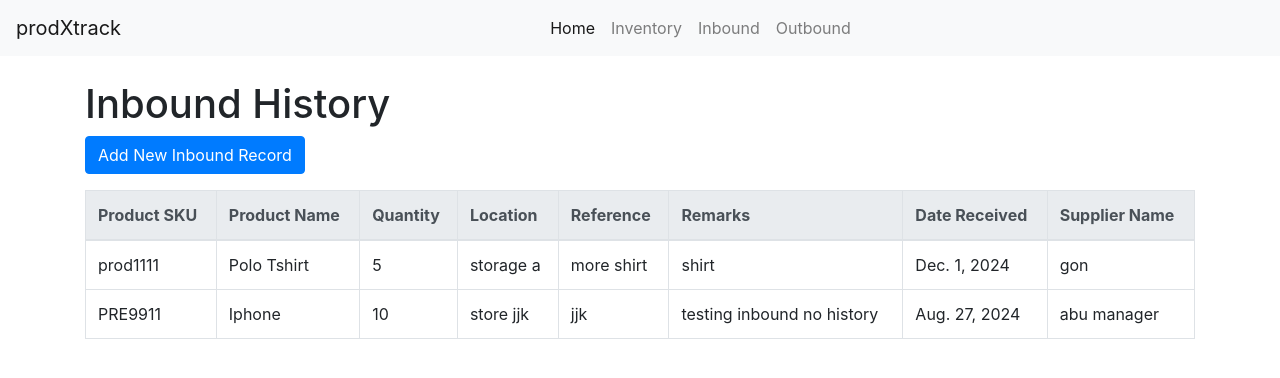
After one commit to dibXpert/inventory_management, a Django app: page /inbound/history/ in a window 1280 px wide. The commit adds this page. Shown: the top 378 px of the page. Run offline with Django 5.2, Linux system fonts and the light colour scheme; data comes from the database, SQL or seed files in the repository; both versions use the stored data as it was after the commit; some libraries are stand-ins or nearby versions.

Commit message:
inbound outbound history, update the quantity in inventory

```diff
--- a/prodxtrack/inventory/forms.py
+++ b/prodxtrack/inventory/forms.py
@@ -1,5 +1,6 @@
 from django import forms
 from .models import Inventory, Inbound, Outbound
+from django.forms.widgets import DateInput
 
 class InventoryForm(forms.ModelForm):
     class Meta:
@@ -8,12 +9,17 @@ class InventoryForm(forms.ModelForm):
 
 
 class InboundForm(forms.ModelForm):
+    date_received = forms.DateField(widget=DateInput(attrs={'type': 'date'}))
+
     class Meta:
         model = Inbound
         fields = ['product_sku', 'quantity','location', 'reference', 'remarks','date_received','supplier_name']
 
 
 class OutboundForm(forms.ModelForm):
+    date_shipped = forms.DateField(widget=DateInput(attrs={'type': 'date'}))
+
+
     class Meta:
         model = Outbound
         fields = ['product_sku', 'quantity','destination', 'reference', 'remarks','date_shipped','customer_name']
--- a/prodxtrack/inventory/models.py
+++ b/prodxtrack/inventory/models.py
@@ -1,7 +1,7 @@
 from django.db import models
 from django.contrib.auth.models import User
 
-# Create your models here.
+# UserProfile to manage roles.
 class UserProfile(models.Model):
     user = models.OneToOneField(User, on_delete=models.CASCADE)
     is_manager = models.BooleanField(default=False)
@@ -17,8 +17,9 @@ class Inventory(models.Model):
     quantity = models.IntegerField()
     supplier = models.CharField(max_length=255)
 
+    #name
     def __str__(self):
-        return self.name
+        return  f"{self.sku} - {self.name}"
 
     class Meta:
         verbose_name = "Inventory"
@@ -37,6 +38,12 @@ class Inbound(models.Model):
     def __str__(self):
         return f"{self.product_sku.name} - {self.quantity} received"
 
+    def save(self, *args, **kwargs):
+        # Update inventory quantity
+        self.product_sku.quantity = self.product_sku.quantity + self.quantity
+        self.product_sku.save()
+        super(Inbound, self).save(*args, **kwargs)
+
 class Outbound(models.Model):
     product_sku = models.ForeignKey(Inventory, on_delete= models.CASCADE)
     quantity = models.IntegerField()
@@ -47,4 +54,10 @@ class Outbound(models.Model):
     customer_name = models.CharField(max_length=255)
 
     def __str__(self):
-        return f"{self.product_sku.name} - {self.quantity} shipped"
+        return (f"{self.product_sku.name} - {self.quantity} shipped")
+
+    def save(self, *args, **kwargs):
+        # Update inventory quantity
+        self.product_sku.quantity = self.product_sku.quantity - self.quantity
+        self.product_sku.save()
+        super(Outbound, self).save(*args, **kwargs)
--- a/prodxtrack/inventory/templates/inventory/add_inv.html
+++ b/prodxtrack/inventory/templates/inventory/add_inv.html
@@ -7,7 +7,8 @@
     <form method="post">
         {% csrf_token %}
         {{form.as_p}}
-        <button type="submit">Add</button>
+        <button class="btn btn-success" type="submit">Add</button>
+        <a href="{% url 'inventory_list' %}" class="btn btn-secondary">Cancel</a>
     </form>
 </body>
 
--- a/prodxtrack/inventory/templates/inventory/base.html
+++ b/prodxtrack/inventory/templates/inventory/base.html
@@ -22,10 +22,10 @@
                     <a class="nav-link" href="{% url 'inventory_list' %}">Inventory</a>
                 </li>
                 <li class="nav-item">
-                    <a class="nav-link" href="{% url 'record_inbound' %}">Inbound</a>
+                    <a class="nav-link" href="{% url 'view_inbound_history' %}">Inbound</a>
                 </li>
                 <li class="nav-item">
-                    <a class="nav-link" href="{% url 'record_outbound' %}">Outbound</a>
+                    <a class="nav-link" href="{% url 'view_outbound_history' %}">Outbound</a>
                 </li>
 
             </ul>
--- /dev/null
+++ b/prodxtrack/inventory/templates/inventory/inbound_history.html
@@ -0,0 +1,36 @@
+{% extends 'inventory/base.html' %}
+
+{% block content %}
+<body>
+    <h1>Inbound History</h1>
+    <a href="{% url 'record_inbound' %}" class="btn btn-primary mb-3">Add New Inbound Record</a>
+    <table class="table table-bordered">
+        <thead class="thead-light">
+            <tr>
+                <th>Product SKU</th>
+                <th>Product Name</th>
+                <th>Quantity</th>
+                <th>Location</th>
+                <th>Reference</th>
+                <th>Remarks</th>
+                <th>Date Received</th>
+                <th>Supplier Name</th>
+            </tr>
+        </thead>
+        <tbody>
+            {% for record in inbound_records %}
+            <tr>
+                <td>{{ record.product_sku.sku }}</td>
+                <td>{{ record.product_sku.name }}</td>
+                <td>{{ record.quantity }}</td>
+                <td>{{ record.location }}</td>
+                <td>{{ record.reference }}</td>
+                <td>{{ record.remarks }}</td>
+                <td>{{ record.date_received }}</td>
+                <td>{{ record.supplier_name }}</td>
+            </tr>
+            {% endfor %}
+        </tbody>
+    </table>
+</body>
+{% endblock %}
--- a/prodxtrack/inventory/templates/inventory/record_inbound.html
+++ b/prodxtrack/inventory/templates/inventory/record_inbound.html
@@ -6,7 +6,8 @@
     <form method="post">
         {% csrf_token %}
         {{ form.as_p }}
-        <button type="submit">Save</button>
+        <button class="btn btn-success" type="submit">Save</button>
+        <a href="{% url 'inventory_list' %}" class="btn btn-secondary">Cancel</a>
     </form>
 
 </body>
--- a/prodxtrack/inventory/templates/inventory/record_outbound.html
+++ b/prodxtrack/inventory/templates/inventory/record_outbound.html
@@ -6,7 +6,8 @@
     <form method="post">
         {% csrf_token%}
         {{form.as_p}}
-        <button type="submit">Save</button>
+        <button class="btn btn-success" type="submit">Save</button>
+        <a href="{% url 'inventory_list' %}" class="btn btn-secondary">Cancel</a>
     </form>
 
 </body>
--- a/prodxtrack/inventory/urls.py
+++ b/prodxtrack/inventory/urls.py
@@ -12,6 +12,9 @@ urlpatterns = [
 
    #inbound
    path('inbound/',views.record_inbound, name='record_inbound'),
+   path('inbound/history/', views.view_inbound_history, name='view_inbound_history'),
+
    #outbound
    path('outbound/', views.record_outbound, name='record_outbound'),
+   path('outbound/history/', views.view_outbound_history, name='view_outbound_history'),
 ]
--- a/prodxtrack/inventory/views.py
+++ b/prodxtrack/inventory/views.py
@@ -1,19 +1,18 @@
 from django.shortcuts import render,redirect, get_object_or_404
 from .models import Inventory,Inbound,Outbound
 from .forms import InventoryForm, InboundForm, OutboundForm
-# Create your views here.
+from django.contrib import messages
 
 
-
-
+# Homepage
 def index(request):
     return render(request, 'inventory/index.html')
 
 # CRUD inventory
 def inventory_list(request):
-    inventory_items = Inventory.objects.all()
+    items = Inventory.objects.all()
     context = {
-        'inventory_items':inventory_items,
+        'items':items,
     }
     return render(request, 'inventory/inv_list.html', context)
 
@@ -43,6 +42,7 @@ def edit_inventory(request, pk):
         form = InventoryForm(instance=item)
 
     context = {
+        'form': form,
         'item':item,
     }
     return render(request, 'inventory/edit_inv.html', context)
@@ -55,6 +55,7 @@ def delete_inventory(request,pk):
 
     context = {
         'item': item
+
     }
     return render(request, 'inventory/delete_inv.html', context)
 
@@ -73,13 +74,27 @@ def record_inbound(request):
     }
     return render(request, 'inventory/record_inbound.html', context)
 
+def view_inbound_history(request):
+    inbound_records = Inbound.objects.all().order_by('-date_received')
+    context = {
+        'inbound_records': inbound_records,
+    }
+    return render(request, 'inventory/inbound_history.html', context)
+
+
 # OUTBOUND
 def record_outbound(request):
     if request.method == 'POST':
         form =  OutboundForm(request.POST)
         if form.is_valid():
-            form.save()
-            return redirect('inventory_list')
+            outbound_record = form.save(commit=False)
+            if outbound_record.quantity > outbound_record.product_sku.quantity:
+                messages.error(request, 'Error: Not enough inventory for this outbound operation.')
+                return redirect('record_outbound')
+            else:
+                outbound_record.save()
+                messages.success(request, 'Outbound record added successfully.')
+                return redirect('inventory_list')
     else:
         form = OutboundForm()
 
@@ -87,3 +102,10 @@ def record_outbound(request):
         'form': form
     }
     return render(request, 'inventory/record_outbound.html', context)
+
+def view_outbound_history(request):
+    outbound_records = Outbound.objects.all().order_by('-date_shipped')
+    context = {
+        'outbound_records': outbound_records,
+    }
+    return render(request, 'inventory/outbound_history.html', context)
```
Also changed, not shown: prodxtrack/inventory/templates/inventory/delete_inv.html (+7 -10 lines), prodxtrack/inventory/templates/inventory/edit_inv.html (+9 -1 lines), prodxtrack/inventory/templates/inventory/inv_list.html (+4 -4 lines), prodxtrack/inventory/templates/inventory/outbound_history.html (added, +37 -0 lines), prodxtrack/db.sqlite3.
